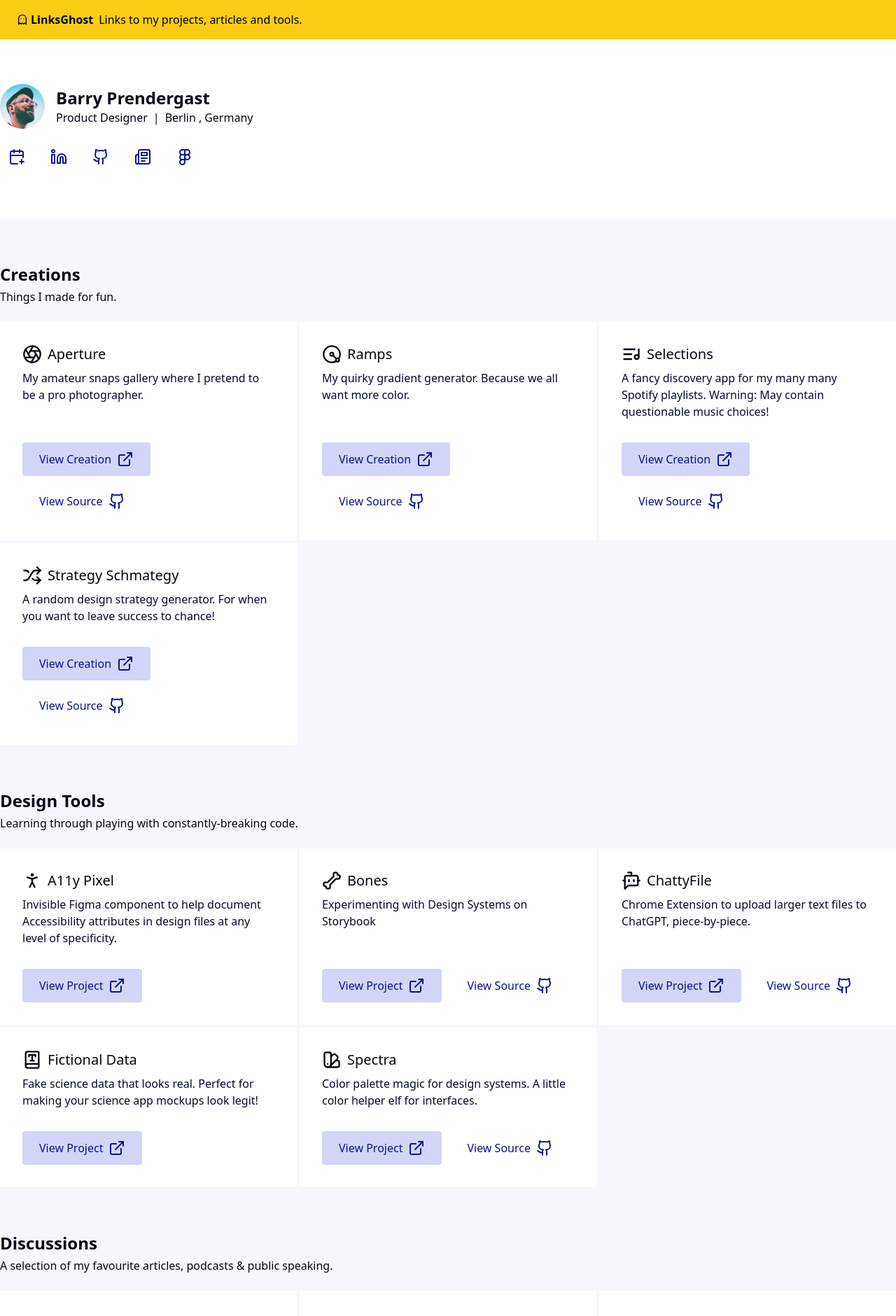
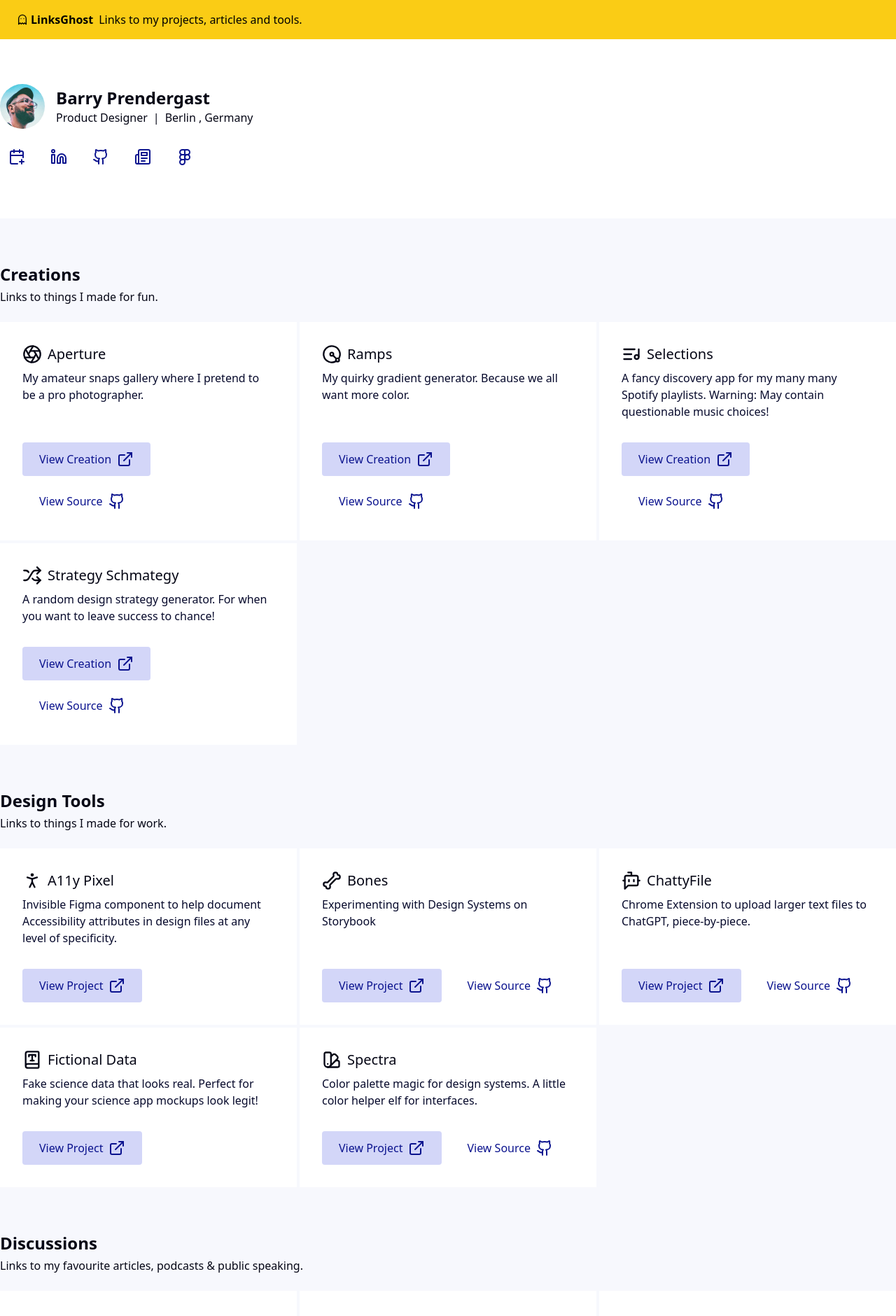
Before and after one commit to renderghost/links, a Next.js app: page / in a window 1280 px wide. Shown: the top 1880 px of the page at 70% size. Built offline with nearby package versions, Linux system fonts and the light colour scheme.

Commit message:
refactor: update section descriptions for clarity and consistency

```diff
--- a/src/components/sections/Articles.tsx
+++ b/src/components/sections/Articles.tsx
@@ -117,7 +117,7 @@ const Articles: React.FC = () => (
 	<Section
 		id='my-articles'
 		title='Discussions'
-		description='A selection of my favourite articles, podcasts & public speaking.'
+		description='Links to my favourite articles, podcasts & public speaking.'
 	>
 		<div
 			className='grid grid-cols-1 md:grid-cols-1 lg:grid-cols-2 xl:grid-cols-3 gap-1'
--- a/src/components/sections/Creations.tsx
+++ b/src/components/sections/Creations.tsx
@@ -114,7 +114,7 @@ const Creations: React.FC = () => (
 	<Section
 		id='my-creations'
 		title='Creations'
-		description='Things I made for fun.'
+		description='Links to things I made for fun.'
 	>
 		<div
 			className='grid grid-cols-1 md:grid-cols-1 lg:grid-cols-2 xl:grid-cols-3 gap-1'
--- a/src/components/sections/Projects.tsx
+++ b/src/components/sections/Projects.tsx
@@ -120,7 +120,7 @@ const Projects: React.FC = () => (
 	<Section
 		id='my-lab'
 		title='Design Tools'
-		description='Learning through playing with constantly-breaking code.'
+		description='Links to things I made for work.'
 	>
 		<div
 			className='grid grid-cols-1 md:grid-cols-1 lg:grid-cols-2 xl:grid-cols-3 gap-1'
```
